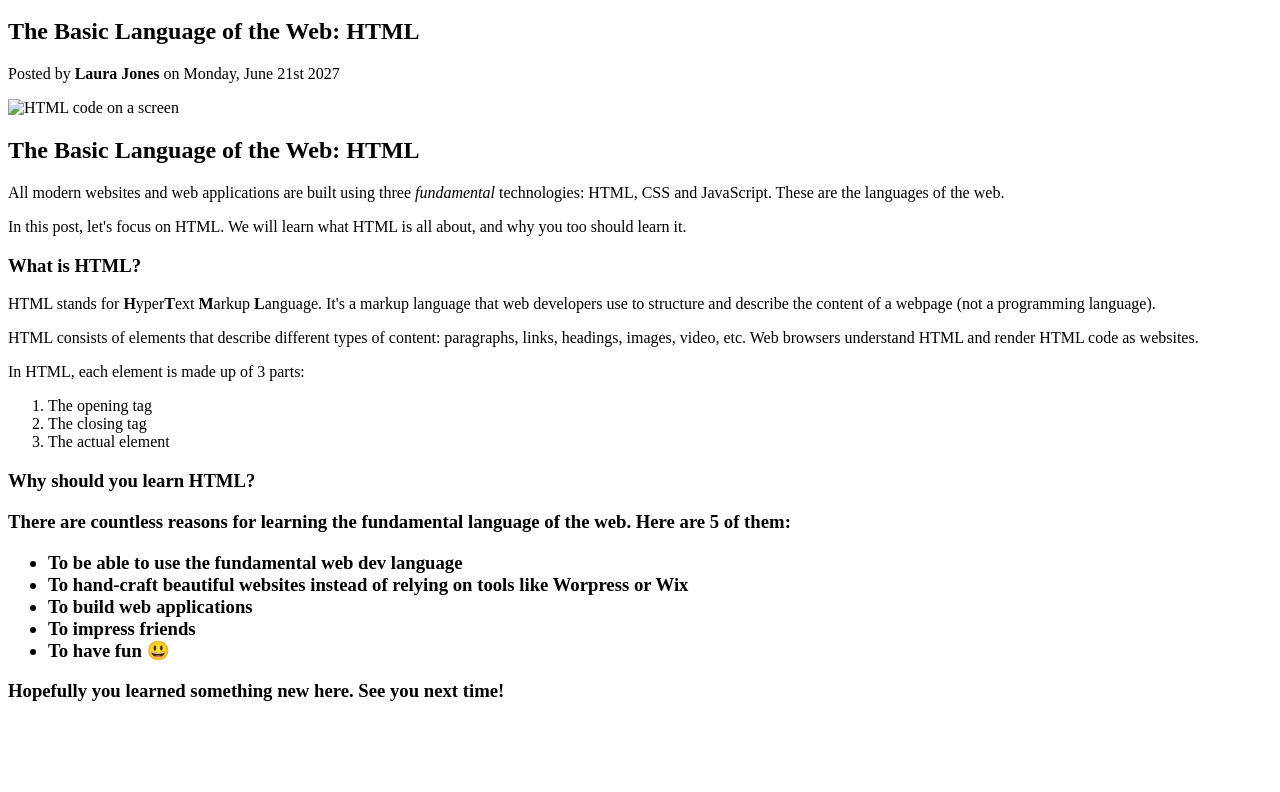
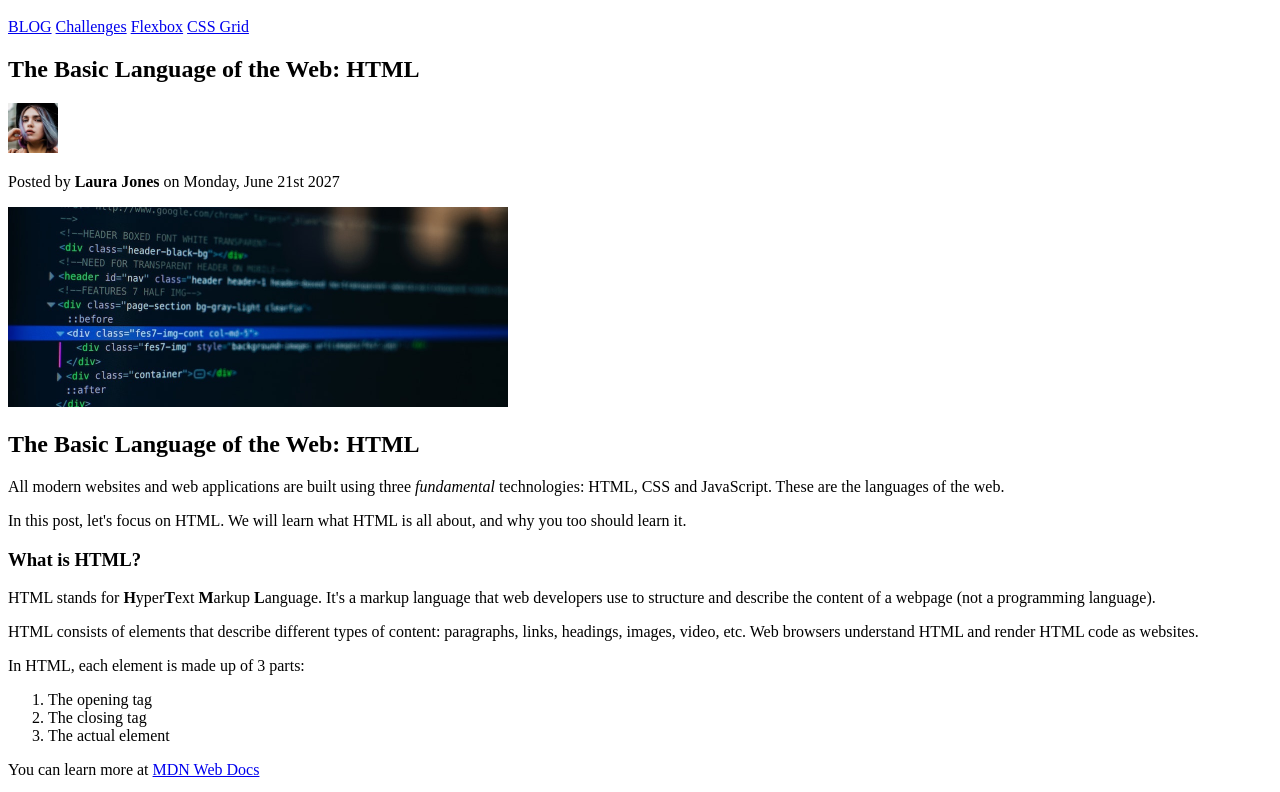
Before and after one commit to Amidza55/html-css-course, a plain HTML site: page index.html in a window 1280 px wide. Shown: the part 121-913 px from the top of the page. Before the commit the page ends 842 px from the top, so only its background shows below. Drawn offline with Linux system fonts and the light colour scheme.

Commit message:
Dodao slike i linkove

```diff
--- a/index.html
+++ b/index.html
@@ -21,8 +21,9 @@
   </body>
 </html>
 <!DOCTYPE html>
-<html>
+<html lang="en">
   <head>
+    <meta charset="UTF-8"/>
     <title>The Basic Language of the Web: HTML</title>
   </head>
 
@@ -37,13 +38,29 @@
     -->
     <h1>📘 The Code Magazine</h1>
 
+    <a href="blog.html">BLOG</a>
+    <a href="£">Challenges</a>
+    <a href="£">Flexbox</a>
+    <a href="£">CSS Grid</a>
+
+
+
 
 
     <h2>The Basic Language of the Web: HTML</h2>
 
+    <img src="laura-jones.jpg"
+    alt="Headshot of Laura Jones"
+    width="50"
+    height="50"/>
+
     <p>Posted by <strong>Laura Jones</strong> on Monday, June 21st 2027</p>
 
-    <img src="post-img.jpg" alt="HTML code on a screen"/>
+    <img src="post-img.jpg"
+    alt="HTML code on a screen"
+    width="500"
+    height="200"/>
+
 
     <h2>The Basic Language of the Web: HTML</h2>
     <p>
@@ -70,6 +87,10 @@
       <li>The closing tag</li>
       <li>The actual element</li>
     </ol>
+    <p> You can learn more at
+      <a href="https://developer.mozilla.org/en-US/docs/Web/HTML"
+      target="_blank"> MDN Web Docs<a/>
+     <p>
 
     <h3>Why should you learn HTML?<h3>
     <p>There are countless reasons for learning the fundamental language of the web. Here are 5 of them:
```
Also changed, not shown: blog.html (added, +9 -0 lines), laura-jones.jpg (added), post-img.jpg (added).
